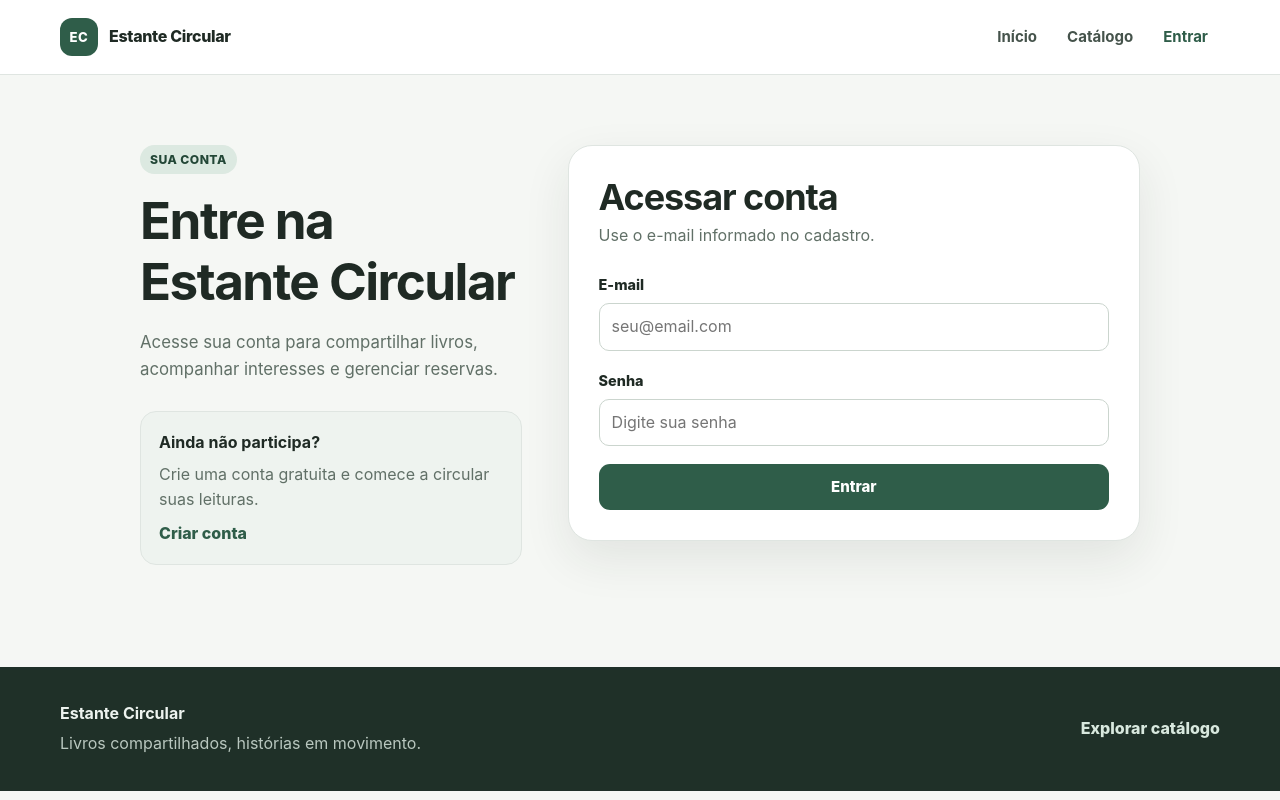
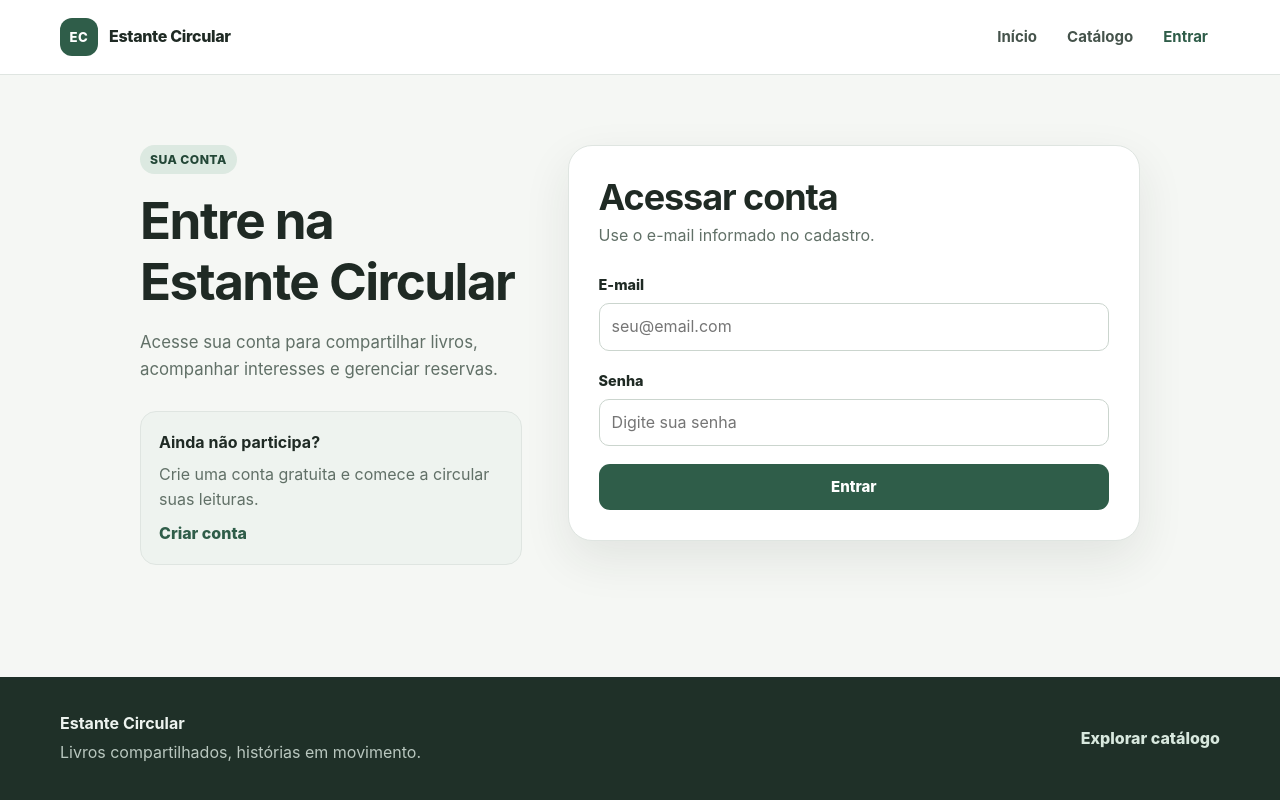
Before and after one commit to lpjunior/estante_circular, a Django app: page /login/?next=/reservas/1/alterar-data-responsavel/ in a window 1280 px wide. Run offline with Django 5.2, Linux system fonts and the light colour scheme; parts of the project's set-up code (start-up, migrations or seed data) failed here and were passed over.

Commit message:
fix: mantém o rodapé no final da página quando há pouco conteúdo

```diff
--- a/core/static/core/css/style.css
+++ b/core/static/core/css/style.css
@@ -38,6 +38,17 @@ html {
     scroll-behavior: smooth;
 }
 
+html,
+body {
+    min-height: 100%;
+}
+
+body {
+    min-height: 100vh;
+    display: flex;
+    flex-direction: column;
+}
+
 body {
     margin: 0;
     background: var(--bg);
@@ -45,6 +56,10 @@ body {
     font-family: Inter, ui-sans-serif, system-ui, -apple-system, BlinkMacSystemFont, "Segoe UI", sans-serif;
     line-height: 1.6;
     -webkit-font-smoothing: antialiased;
+}
+
+main {
+    flex: 1 0 auto;
 }
 
 a {
```
